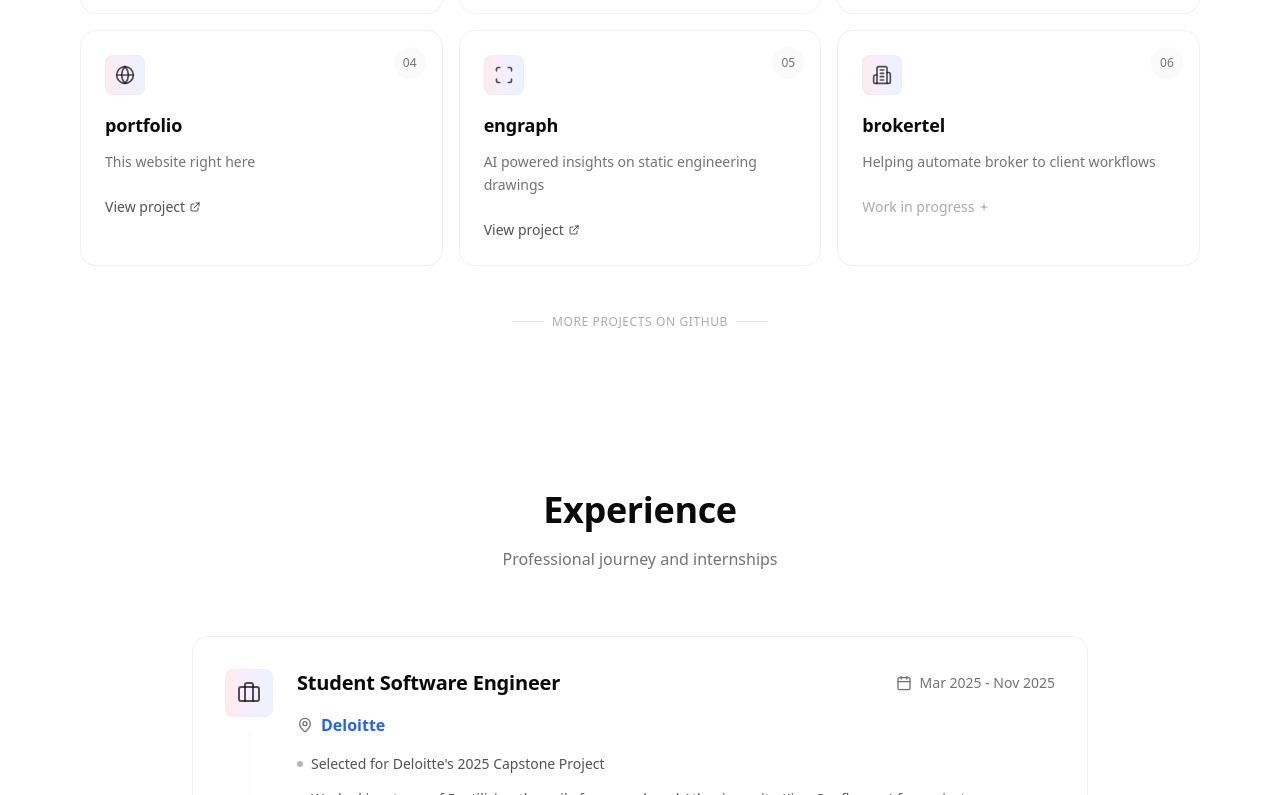
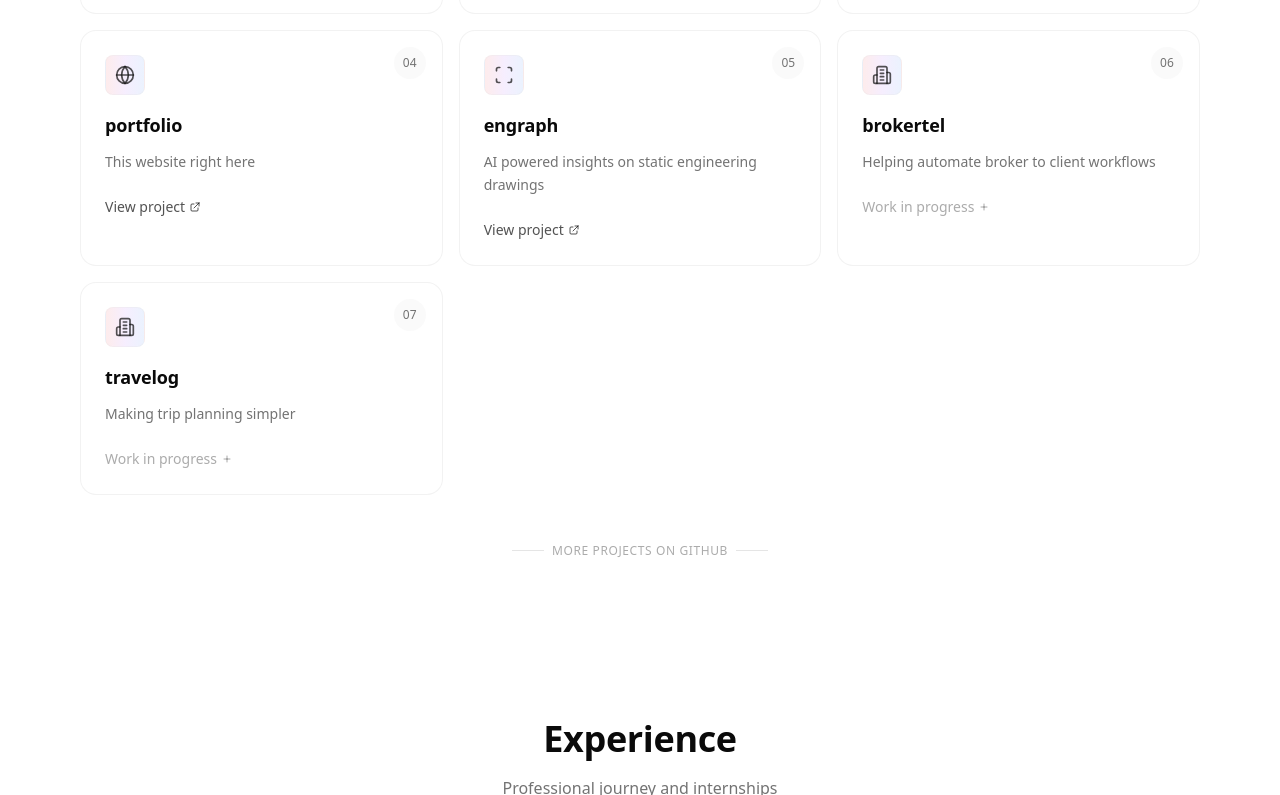
Before and after one commit to freddykhant/portfolio, a Next.js app: page / in a window 1280 px wide. Shown: the part 1194-1989 px from the top of the page. Built offline with nearby package versions, Linux system fonts and the light colour scheme.

Commit message:
added travelog wip

```diff
--- a/data/projects.ts
+++ b/data/projects.ts
@@ -47,6 +47,12 @@ export const projects: Project[] = [
     link: null, // work in progress
     icon: Building2,
   },
+  {
+    name: "travelog",
+    description: "Making trip planning simpler",
+    link: null, // work in progress
+    icon: Building2,
+  },
 ];
 
 export const skills = [
```
